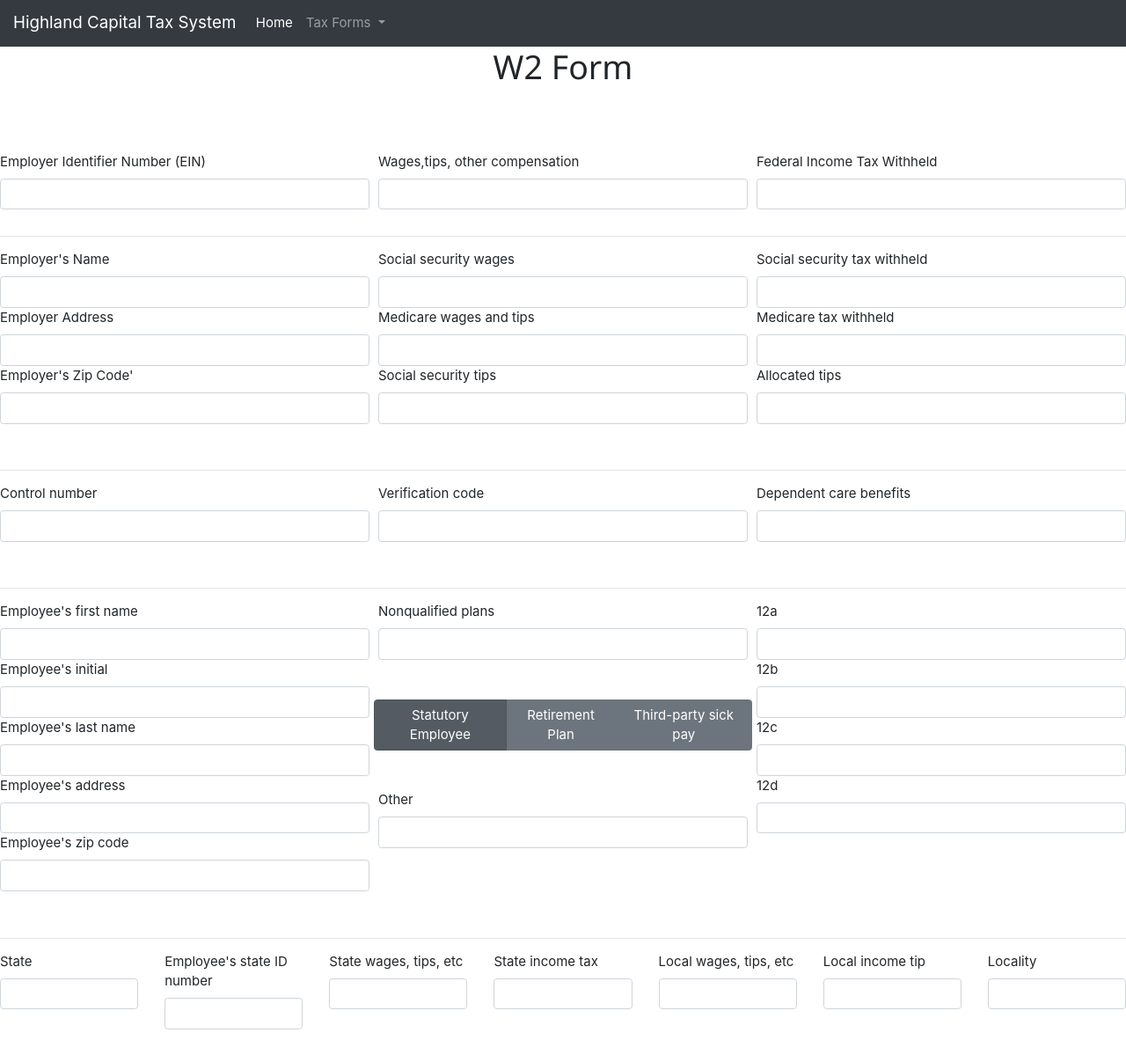
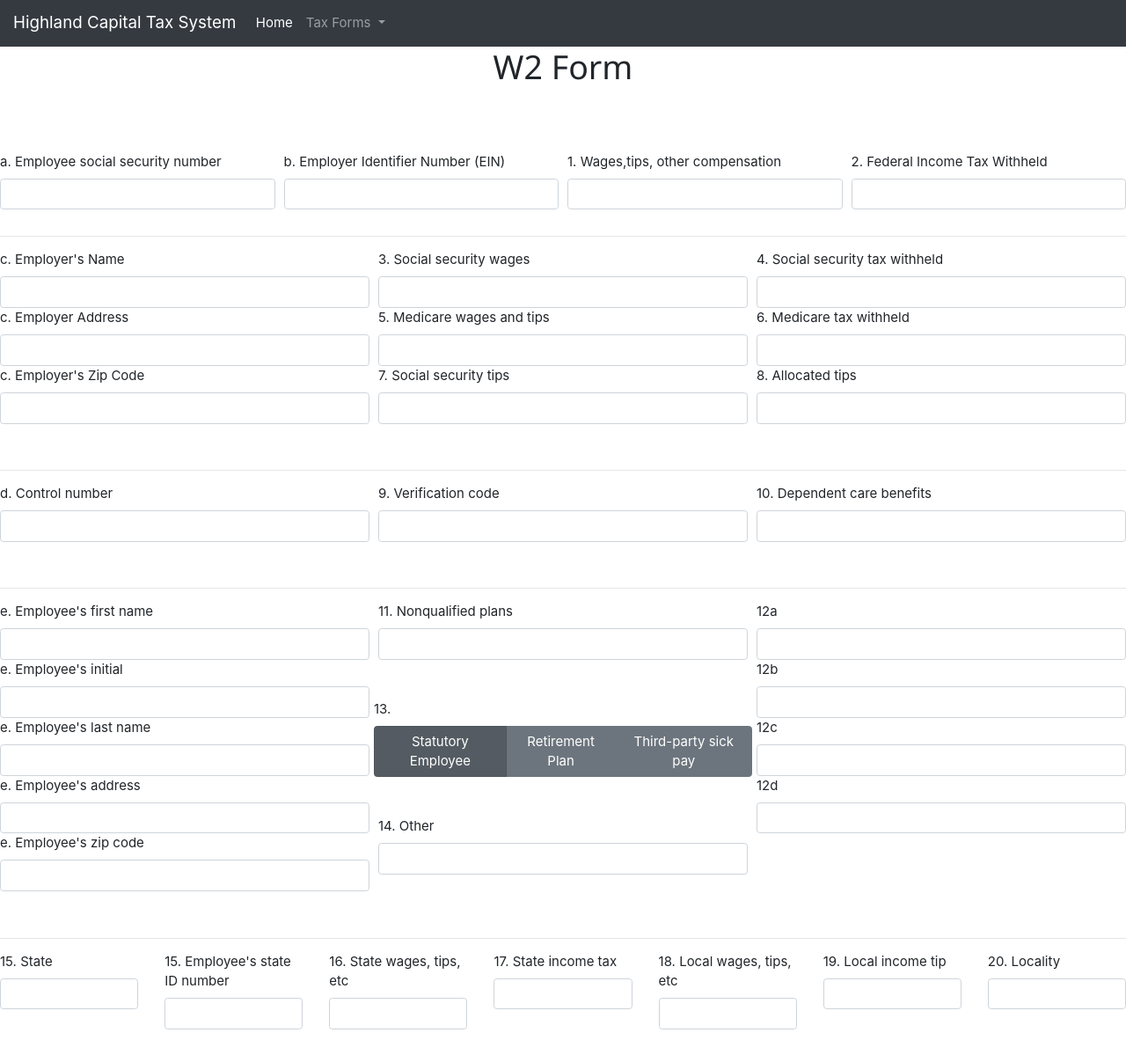
Before and after one commit to Trickysticks/SoftwareDevelopmentProject, a PHP site: page /w2.php in a window 1280 px wide. Shown: the whole page at 88% size. Run offline with PHP 8.4, Linux system fonts and the light colour scheme.

Commit message:
label changes for all fields on w2

```diff
--- a/w2.php
+++ b/w2.php
@@ -14,86 +14,91 @@
     </br></br></br>
     <form>
       <div class="form-row">
-        <div class="form-group col-md-4">
-          <label for="w2EIN">Employer Identifier Number (EIN)</label>
+      <div class="form-group col-md-3">
+          <label for="w2SS">a. Employee social security number</label>
+          <input type="text" class="form-control" id="w2SS" name="w2SS">
+        </div>
+        <div class="form-group col-md-3">
+          <label for="w2EIN">b. Employer Identifier Number (EIN)</label>
           <input type="text" class="form-control" id="w2EIN" name="w2EIN">
         </div>
-        <div class="form-group col-md-4">
-          <label for="w2Wages">Wages,tips, other compensation</label>
+        <div class="form-group col-md-3">
+          <label for="w2Wages">1. Wages,tips, other compensation</label>
           <input type="text" class="form-control" id="w2Wages" name="w2Wages" >
         </div>
-        <div class="form-group col-md-4">
-            <label for="w2FederalIncomeTaxWithheld">Federal Income Tax Withheld</label>
+        <div class="form-group col-md-3">
+            <label for="w2FederalIncomeTaxWithheld">2. Federal Income Tax Withheld</label>
             <input type="text" class="form-control" id="w2FederalIncomeTaxWithheld" name="w2FederalIncomeTaxWithheld" >
           </div>
       </div>
       <hr>
       <div class="form-row">
         <div class="form-group col-md-4">
-          <label for="w2EmployerName">Employer's Name</label>
+          <label for="w2EmployerName">c. Employer's Name</label>
           <input type="text" class="form-control" id="w2EmployerName" name="w2EmployerName" >
 
-          <label for="w2EmployerAddress">Employer Address</label>
+          <label for="w2EmployerAddress">c. Employer Address</label>
           <input type="text" class="form-control" id="w2EmployerAddress" name="w2EmployerAddress" >
 
-          <label for="w2EmployerZipCode">Employer's Zip Code'</label>
+          <label for="w2EmployerZipCode">c. Employer's Zip Code</label>
           <input type="text" class="form-control" id="w2EmployerZipCode" name="w2EmployerZipCode" >
         </div>
         <div class="form-group col-md-4">
-          <label for="w2SocialSecurityWages">Social security wages</label>
+          <label for="w2SocialSecurityWages">3. Social security wages</label>
           <input type="text" class="form-control" id="w2SocialSecurityWages" name="w2SocialSecurityWages" >
-          <label for="w2MedicareWages">Medicare wages and tips</label>
+          <label for="w2MedicareWages">5. Medicare wages and tips</label>
           <input type="text" class="form-control" id="w2MedicareWages" name="w2MedicareWages">
-          <label for="w2SocialSecurityTips">Social security tips</label>
+          <label for="w2SocialSecurityTips">7. Social security tips</label>
           <input type="text" class="form-control" id="w2SocialSecurityTips" name="w2SocialSecurityTips" >
         </div>
         <div class="form-group col-md-4">
-            <label for="w2SSTaxWithheld">Social security tax withheld</label>
+            <label for="w2SSTaxWithheld">4. Social security tax withheld</label>
             <input type="text" class="form-control" id="w2SSTaxWithheld" name="w2SSTaxWithheld" >
 
-            <label for="w2MedicareTaxWithheld">Medicare tax withheld</label>
+            <label for="w2MedicareTaxWithheld">6. Medicare tax withheld</label>
             <input type="text" class="form-control" id="w2MedicareTaxWithheld" name="w2MedicareTaxWithheld" >
 
-            <label for="w2AllocatedTips">Allocated tips</label>
+            <label for="w2AllocatedTips">8. Allocated tips</label>
             <input type="text" class="form-control" id="w2AllocatedTips" name="w2AllocatedTips" >
         </div>
       </div>
     </br><hr>
     <div class="form-row">
             <div class="form-group col-md-4">
-                <label for="w2ControlNumber">Control number</label>
+                <label for="w2ControlNumber">d. Control number</label>
                 <input type="text" class="form-control" id="w2ControlNumber" name="w2ControlNumber" >
             </div>
             <div class="form-group col-md-4">
-                <label for="w2Verificationcode">Verification code</label>
+                <label for="w2Verificationcode">9. Verification code</label>
                 <input type="text" class="form-control" id="w2Verificationcode" name="w2Verificationcode" >
             </div>
             <div class="form-group col-md-4">
-                <label for="w2DependentCareBenefits">Dependent care benefits</label>
+                <label for="w2DependentCareBenefits">10. Dependent care benefits</label>
                 <input type="text" class="form-control" id="w2DependentCareBenefits" name="w2DependentCareBenefits" >
             </div>
         </div>
     </br> <hr>
       <div class="form-row">
         <div class="form-group col-md-4">
-          <label for="w2EmployeeFirstName">Employee's first name</label>
+          <label for="w2EmployeeFirstName">e. Employee's first name</label>
           <input type="text" class="form-control" id="w2EmployeeFirstName" name="w2EmployeeFirstName" >
-          <label for="w2EmployeeInitial">Employee's initial</label>
+          <label for="w2EmployeeInitial">e. Employee's initial</label>
           <input type="text" class="form-control" id="w2EmployeeInitial" name="w2EmployeeInitial" >
-          <label for="w2EmployeeLastName">Employee's last name</label>
+          <label for="w2EmployeeLastName">e. Employee's last name</label>
           <input type="text" class="form-control" id="w2EmployeeLastName" name="w2EmployeeLastName" >
-          <label for="w2EmployeeAddress">Employee's address</label>
+          <label for="w2EmployeeAddress">e. Employee's address</label>
           <input type="text" class="form-control" id="w2EmployeeAddress" name="w2EmployeeAddress" >
-          <label for="w2EmployeeZipCode">Employee's zip code</label>
+          <label for="w2EmployeeZipCode">e. Employee's zip code</label>
           <input type="text" class="form-control" id="w2EmployeeZipCode" name="w2EmployeeZipCode" >
 
         </div>
         <div class="form-group col-md-4">
-          <label for="w2NonqualifiedPlans">Nonqualified plans</label>
+          <label for="w2NonqualifiedPlans">11. Nonqualified plans</label>
           <input type="text" class="form-control" id="w2NonqualifiedPlans" name="w2NonqualifiedPlans" >
         </br></br>
           <div class="form-row">
-                <div class="btn-group btn-group-toggle" data-toggle="buttons">
+          <label for="w2Options">13.</label>&nbsp;
+                <div class="btn-group btn-group-toggle" data-toggle="buttons" id="w2Options">
                         <label class="btn btn-secondary active">
                           <input type="radio" name="options" id="w2StatutoryEmployee" name="w2StatutoryEmployee" autocomplete="off" checked> Statutory Employee
                         </label>
@@ -106,7 +111,7 @@
                       </div>
                 </div>
             </br></br>
-          <label for="w2Other">Other</label>
+          <label for="w2Other">14. Other</label>
           <input type="text" class="form-control" id="w2Other" name="w2Other" >
 
         </div>
@@ -128,36 +133,36 @@
     </br><hr>
     <div class="form row">
         <div class="form-group col-md">
-            <label for="w2State">State</label>
+            <label for="w2State">15. State</label>
             <input type="text" class="form-control" id="w2State" name="w2State" >
         </div>
         <div class="form-group col-md">
-            <label for="w2EmployeeStateID">Employee's state ID number</label>
+            <label for="w2EmployeeStateID">15. Employee's state ID number</label>
             <input type="text" class="form-control" id="w2EmployeeStateID" name="w2EmployeeStateID" >
 
         </div>
         <div class="form-group col-md">
-            <label for="w2StateWages">State wages, tips, etc</label>
+            <label for="w2StateWages">16. State wages, tips, etc</label>
             <input type="text" class="form-control" id="w2StateWages" name="w2StateWages" >
 
         </div>
         <div class="form-group col-md">
-            <label for="w2StateIncomeTax">State income tax</label>
+            <label for="w2StateIncomeTax">17. State income tax</label>
             <input type="text" class="form-control" id="w2StateIncomeTax" name="w2StateIncomeTax" >
 
         </div>
         <div class="form-group col-md">
-            <label for="w2LocalWages">Local wages, tips, etc</label>
+            <label for="w2LocalWages">18. Local wages, tips, etc</label>
             <input type="text" class="form-control" id="w2LocalWages" name="w2LocalWages" >
 
         </div>
         <div class="form-group col-md">
-            <label for="w2LocalIncomeTip">Local income tip</label>
+            <label for="w2LocalIncomeTip">19. Local income tip</label>
             <input type="text" class="form-control" id="w2LocalIncomeTip" name="w2LocalIncomeTip" >
 
         </div>
         <div class="form-group col-md">
-            <label for="w2Locality">Locality</label>
+            <label for="w2Locality">20. Locality</label>
             <input type="text" class="form-control" id="w2Locality" name="w2Locality" >
         </div>
     </div>
```
